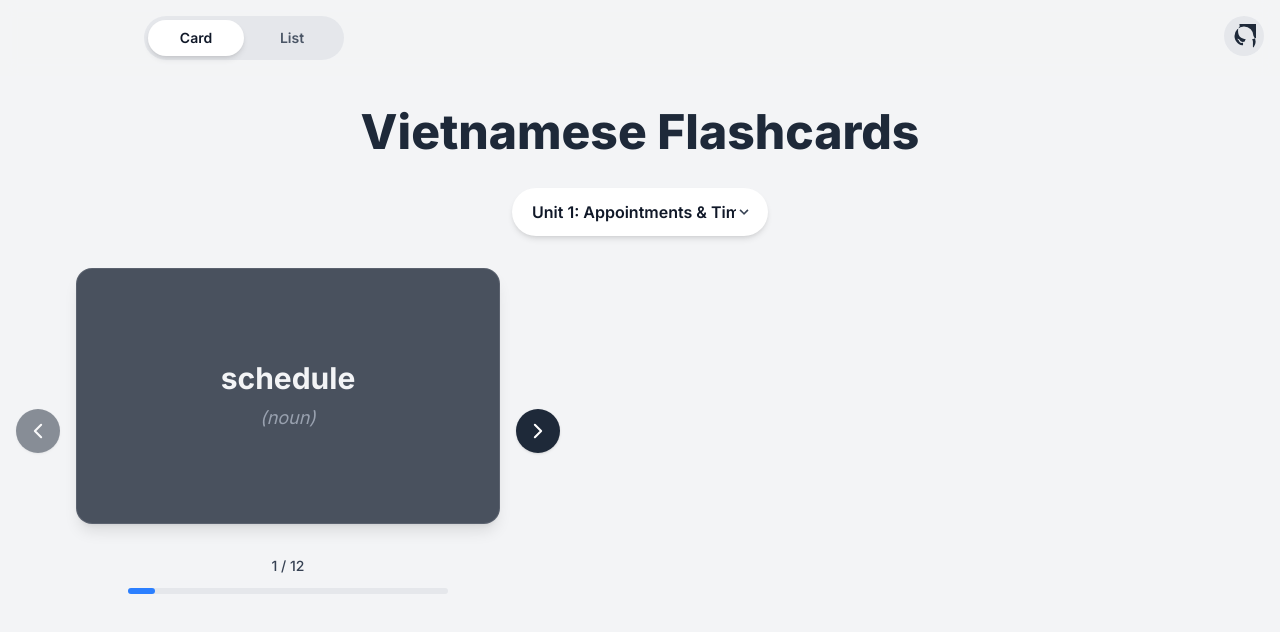
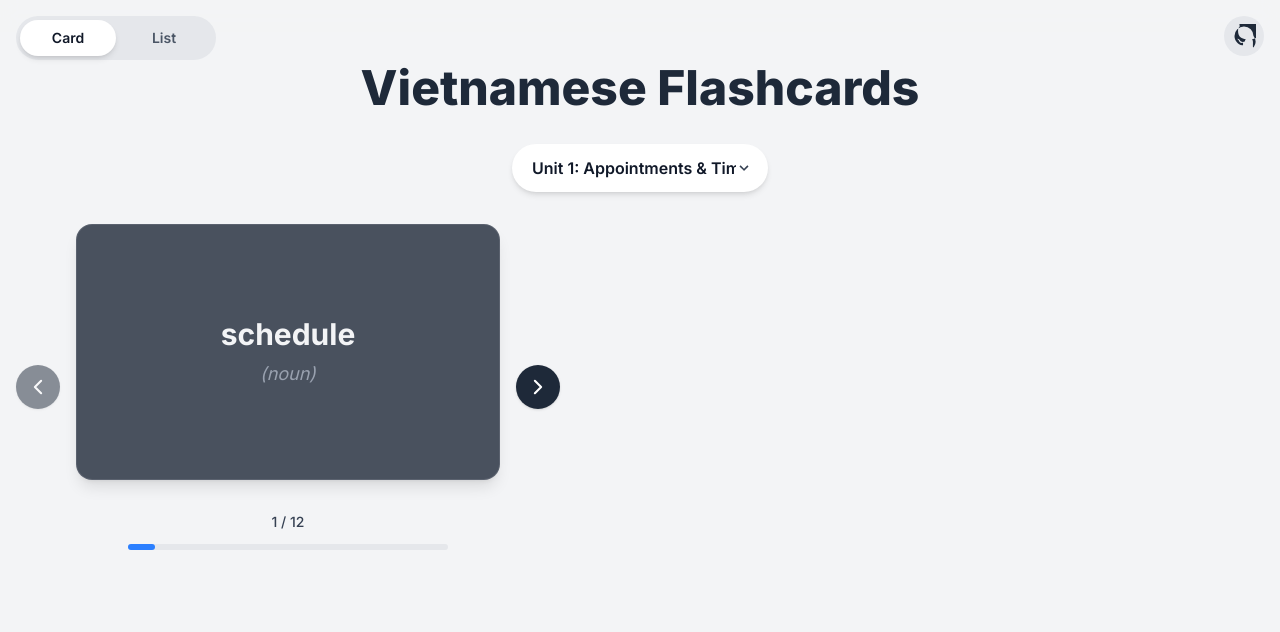
Before and after one commit to ttanlocc/flashcard-app, a Next.js app: page / in a window 1280 px wide. Shown: the top 632 px of the page. Built offline with nearby package versions, Linux system fonts and the light colour scheme.

Commit message:
feat: reposition view switcher

```diff
--- a/src/components/FlashcardApp.tsx
+++ b/src/components/FlashcardApp.tsx
@@ -10,7 +10,7 @@ type ViewMode = 'card' | 'list';
 
 const ViewSwitcher = ({ view, setView }: { view: ViewMode; setView: (view: ViewMode) => void }) => {
   return (
-    <div className="rounded-full bg-gray-200 p-1 dark:bg-gray-700">
+    <div className="absolute left-4 top-4 z-20 rounded-full bg-gray-200 p-1 dark:bg-gray-700">
       <button
         onClick={() => setView('card')}
         className={`w-24 rounded-full px-4 py-2 text-sm font-semibold transition-colors ${
```
